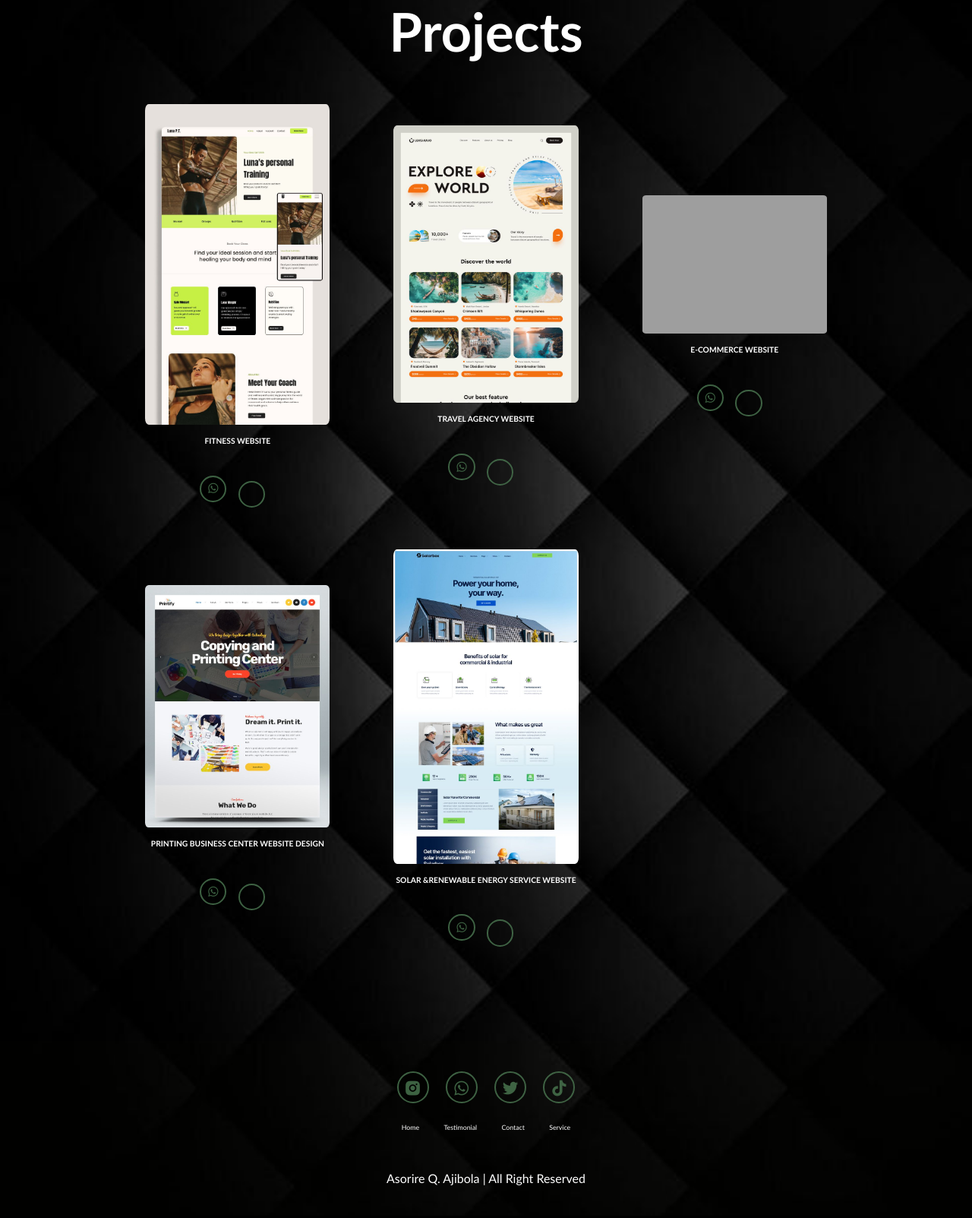
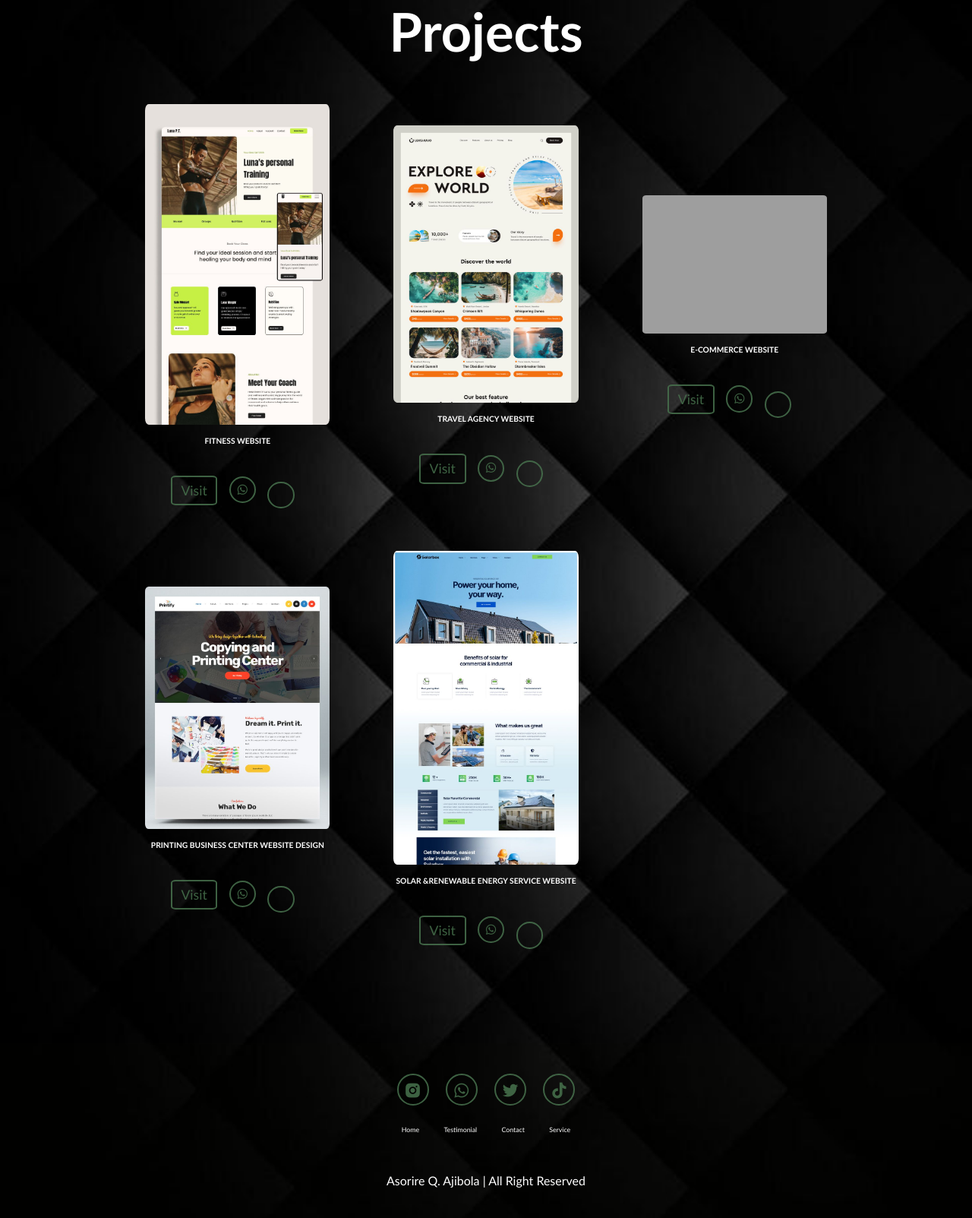
Before and after one commit to Ajjitech-Design/quzeem, a Django app: page /recent/sites/ in a window 1280 px wide. Shown: the part 133-1736 px from the top of the page at 76% size. Before the commit the page ends 1697 px from the top, so only its background shows below. Run offline with Django 5.2, Linux system fonts and the light colour scheme; data comes from the database, SQL or seed files in the repository; some libraries are stand-ins or nearby versions; grey boxes are pictures that could not be loaded.

Commit message:
Update web.html

```diff
--- a/JOBS/templates/web.html
+++ b/JOBS/templates/web.html
@@ -15,7 +15,7 @@
                       <a href="{{x.image.url}}"><img src="{{x.image.url}}" class="img-fluid" alt="Responsive Image"></a>
                       <h3 class="lead">{{x.caption}}</h3>
                       <div class="social-icon">
-                        {% comment %} <a href="{{x.site}}" class="visit" target="_blank">Visit</a> {% endcomment %}
+                        <a href="{{x.site}}" class="visit" target="_blank">Visit</a>
                         <a href="https://wa.me/2349021325331?text= Hi, I need website" target="_blank"><i class='bx bxl-whatsapp'></i></a>
                         <a href="/#contact"><i class='bxr  bx-mail-open'></i> </i></a>
                       </div>
```
